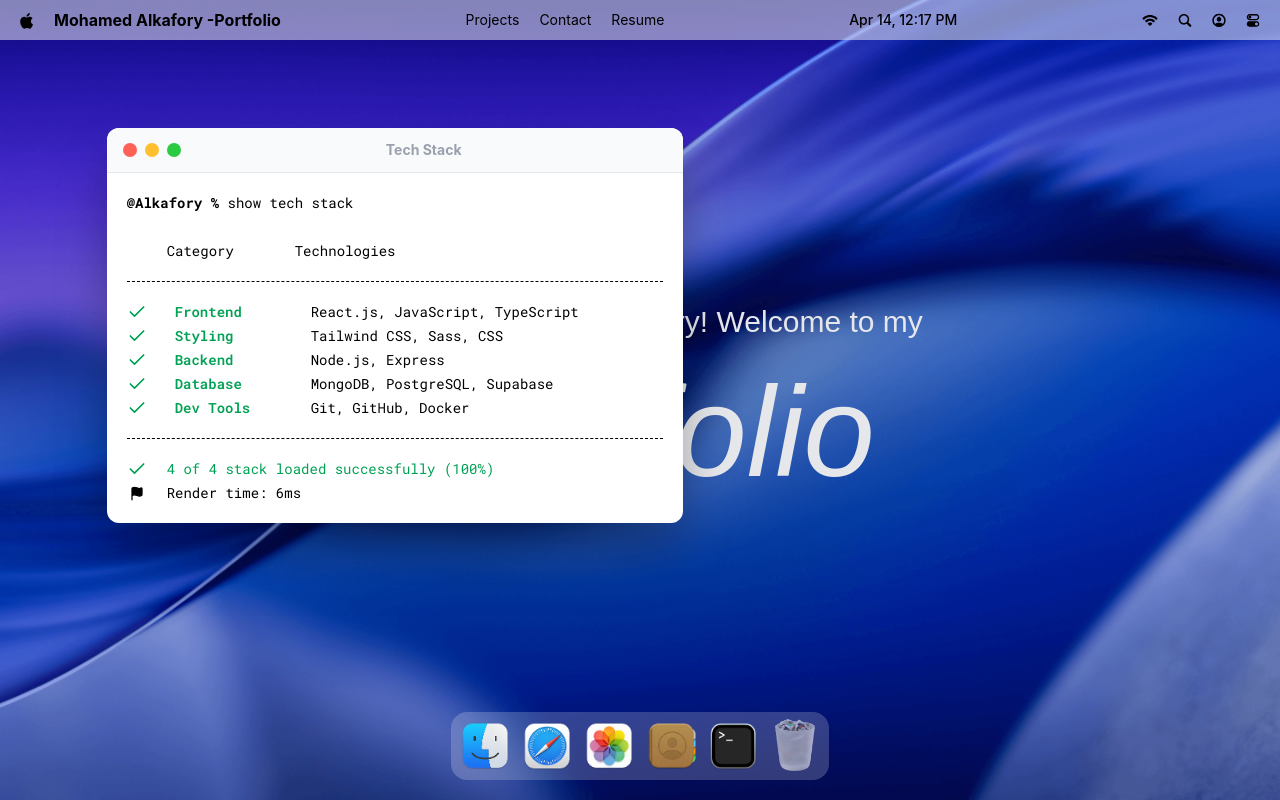
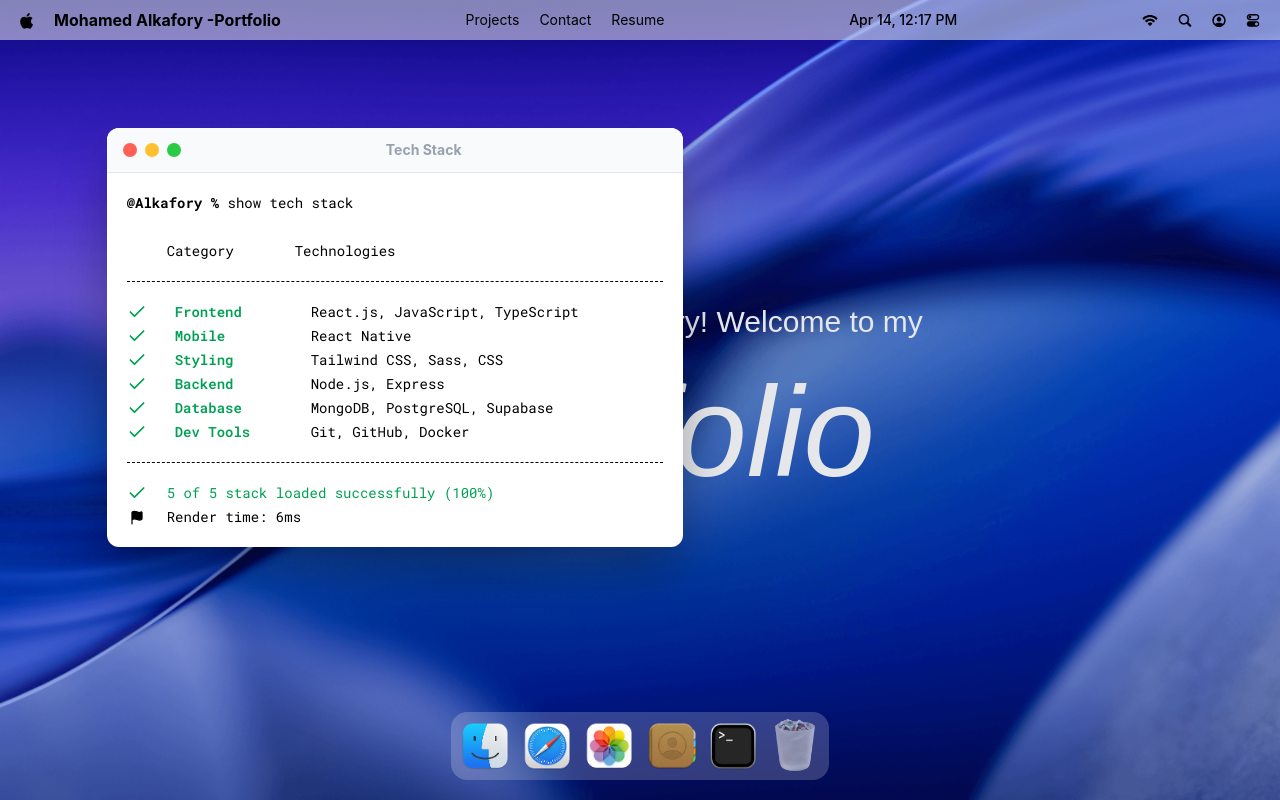
Before and after one commit to Mohamed-Alkafory/MacOS_Portfolio, a React (Vite) app: page / in a window 1280 px wide. Both pictures are taken after a click on the button 733 px from the left and 746 px from the top of the page. Built offline with nearby package versions, Linux system fonts and the light colour scheme; a web font is replaced by a local one.

Commit message:
feat: initialize project constants and window components for portfolio application

```diff
--- a/src/constants/index.js
+++ b/src/constants/index.js
@@ -103,6 +103,10 @@ const techStack = [
   {
     category: "Frontend",
     items: ["React.js", "JavaScript", "TypeScript"],
+  },
+  {
+    category: "Mobile",
+    items: ["React Native"],
   },
   {
     category: "Styling",
--- a/src/windows/Terminal.jsx
+++ b/src/windows/Terminal.jsx
@@ -36,7 +36,7 @@ const Terminal = () => {
         </ul>
         <div className="footnote">
           <p>
-            <Check size={20} />4 of 4 stack loaded successfully (100%)
+            <Check size={20} />5 of 5 stack loaded successfully (100%)
           </p>
           <p className="text-black">
             <Flag size={15} fill="black" />
```
